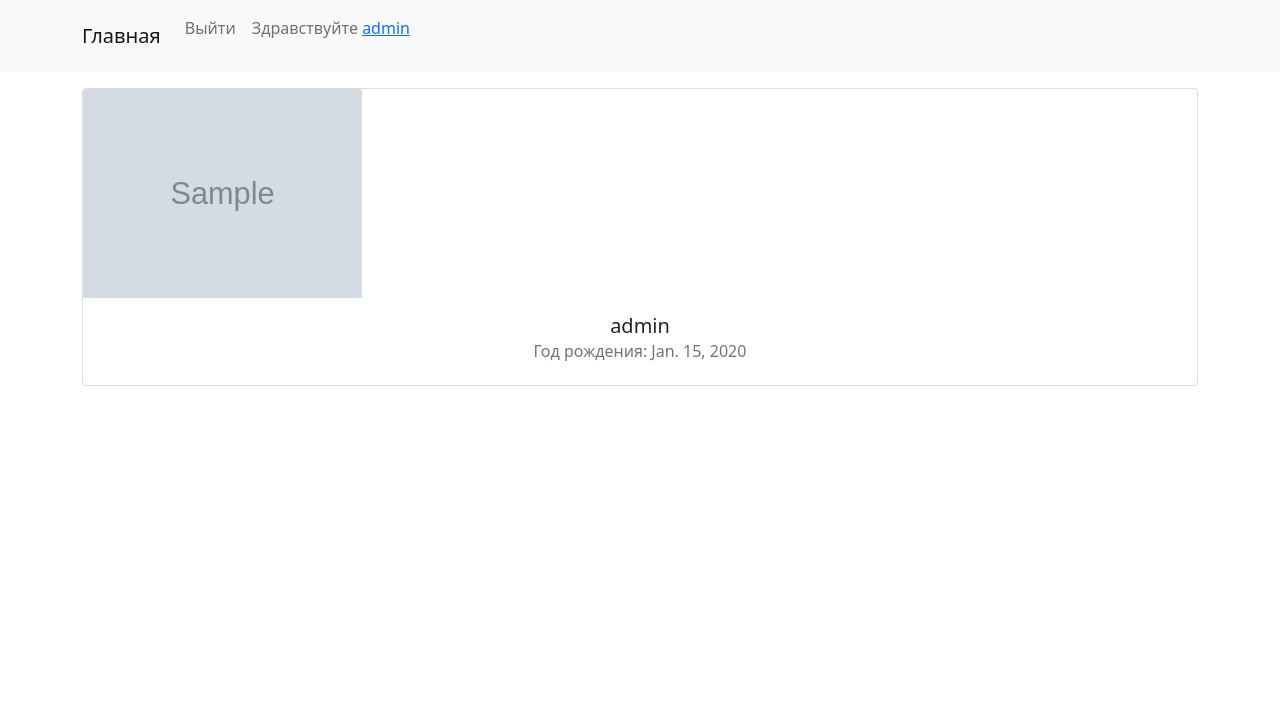
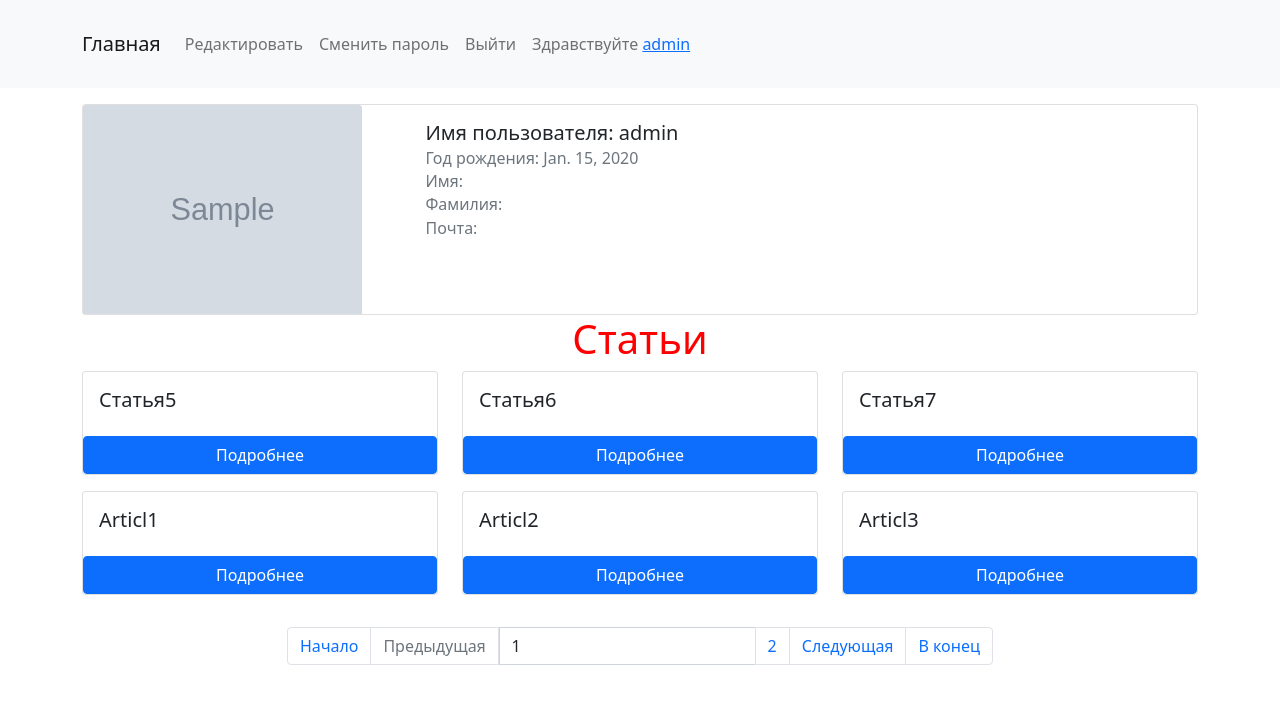
Before and after one commit to shakir76/Python_homework70, a Django app: page /accounts/1/ in a window 1280 px wide. Shown: the top 704 px of the page. Run offline with Django 4.2, Linux system fonts and the light colour scheme; a user stored in the database is signed in; data comes from the database, SQL or seed files in the repository; tables that the repository leaves empty hold one stand-in row (values such as "Sample post"); grey boxes marked "Sample" are stand-in pictures.

Commit message:
Сделали дата миграцию для создания профилей юзерам, реализовали вывод списка статей на странице пользователя с пагинацией, создали частичный шаблон для списка статей

```diff
--- a/source/accounts/templates/profile.html
+++ b/source/accounts/templates/profile.html
@@ -1,14 +1,26 @@
 {% extends "base.html" %}
 
 {% block title %}Профиль{% endblock %}
+{% block nav %}
+    <li class="nav-item">
+        <a class="nav-link" href="#">Редактировать</a>
+    </li>
+    <li class="nav-item">
+        <a class="nav-link" href="#">Сменить пароль</a>
+    </li>
+{% endblock %}
 {% block content %}
-    <div class="card mt-3">
+    <div class="card flex-row mt-3">
         {% if user.profile.avatar %}
             <img src="{{ user.profile.avatar.url }}" class="card-img-top w-25" alt="...">
         {% endif %}
-        <div class="card-body text-center">
-            <h5 class="card-title">{{ user.username }}</h5>
+        <div class="card-body ms-5">
+            <h5 class="card-title">Имя пользователя: {{ user.username }}</h5>
             <h6 class="card-subtitle mb-2 text-muted">Год рождения: {{ user.profile.birthday }}</h6>
+            <h6 class="card-subtitle mb-2 text-muted">Имя: {{ user.first_name }}</h6>
+            <h6 class="card-subtitle mb-2 text-muted">Фамилия: {{ user.last_name }}</h6>
+            <h6 class="card-subtitle mb-2 text-muted">Почта: {{ user.email }}</h6>
         </div>
     </div>
+    {% include "partial/articles_list_partial.html" %}
 {% endblock %}
--- a/source/accounts/views.py
+++ b/source/accounts/views.py
@@ -1,6 +1,7 @@
 from django.contrib.auth import authenticate, login, logout, get_user_model
 from django.contrib.auth.mixins import LoginRequiredMixin
 from django.contrib.auth.models import User
+from django.core.paginator import Paginator
 from django.shortcuts import render, redirect
 from django.urls import reverse
 from django.views.generic import CreateView, DetailView
@@ -51,7 +52,17 @@ def logout_view(request):
 class ProfileView(LoginRequiredMixin, DetailView):
     model = get_user_model()
     template_name = "profile.html"
+    paginate_by = 6
+    paginate_orphans = 0
 
     def get_context_data(self, **kwargs):
-        print(self.get_object().profile)
-        return super().get_context_data(**kwargs)
+        paginator = Paginator(self.get_object().articles.all(),
+                              self.paginate_by,
+                              self.paginate_orphans)
+        page_number = self.request.GET.get('page', 1)
+        page_object = paginator.get_page(page_number)
+        context = super().get_context_data(**kwargs)
+        context['page_obj'] = page_object
+        context['articles'] = page_object.object_list
+        context['is_paginated'] = page_object.has_other_pages()
+        return context
--- a/source/webapp/templates/base.html
+++ b/source/webapp/templates/base.html
@@ -20,8 +20,8 @@
             <span class="navbar-toggler-icon"></span>
         </button>
         <div class="collapse navbar-collapse" id="navbarNav">
-            <ul class="navbar-nav">
-                {% block nav %}
+            <ul class="navbar-nav mt-3">
+                {% block nav%}
                 {% endblock %}
                 {% if request.user.is_authenticated %}
                     <li class="nav-item">
--- /dev/null
+++ b/source/webapp/templates/partial/articles_list_partial.html
@@ -0,0 +1,17 @@
+<h1 class="text-center">Статьи</h1>
+<div class="row">
+    {% for article in articles %}
+        <div class="col-12 col-md-6 col-lg-4">
+            <div class="card mb-3">
+                <div class="card-body">
+                    <h5 class="card-title">{{ article.title }}</h5>
+                </div>
+                <a href="{{ article.get_absolute_url }}" class="card-link btn btn-primary">Подробнее</a>
+            </div>
+        </div>
+    {% empty %}
+    {% endfor %}
+    {% if is_paginated %}
+        <div class="text-center">{% include "partial/pagination.html" %}</div>
+    {% endif %}
+</div>
```
Also changed, not shown: source/webapp/templates/articles/index.html (+1 -17 lines), source/accounts/migrations/0002_auto_20220812_2022.py (added).
